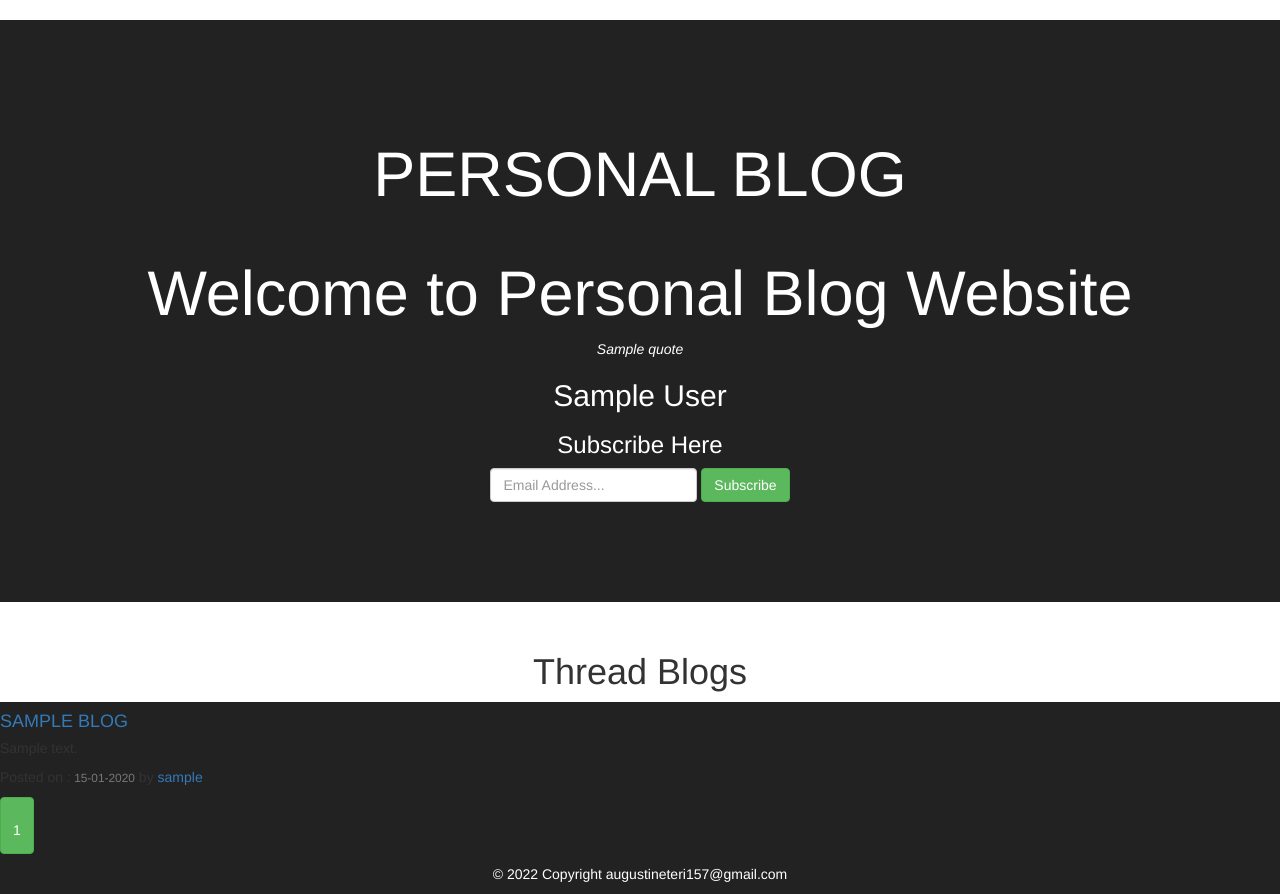
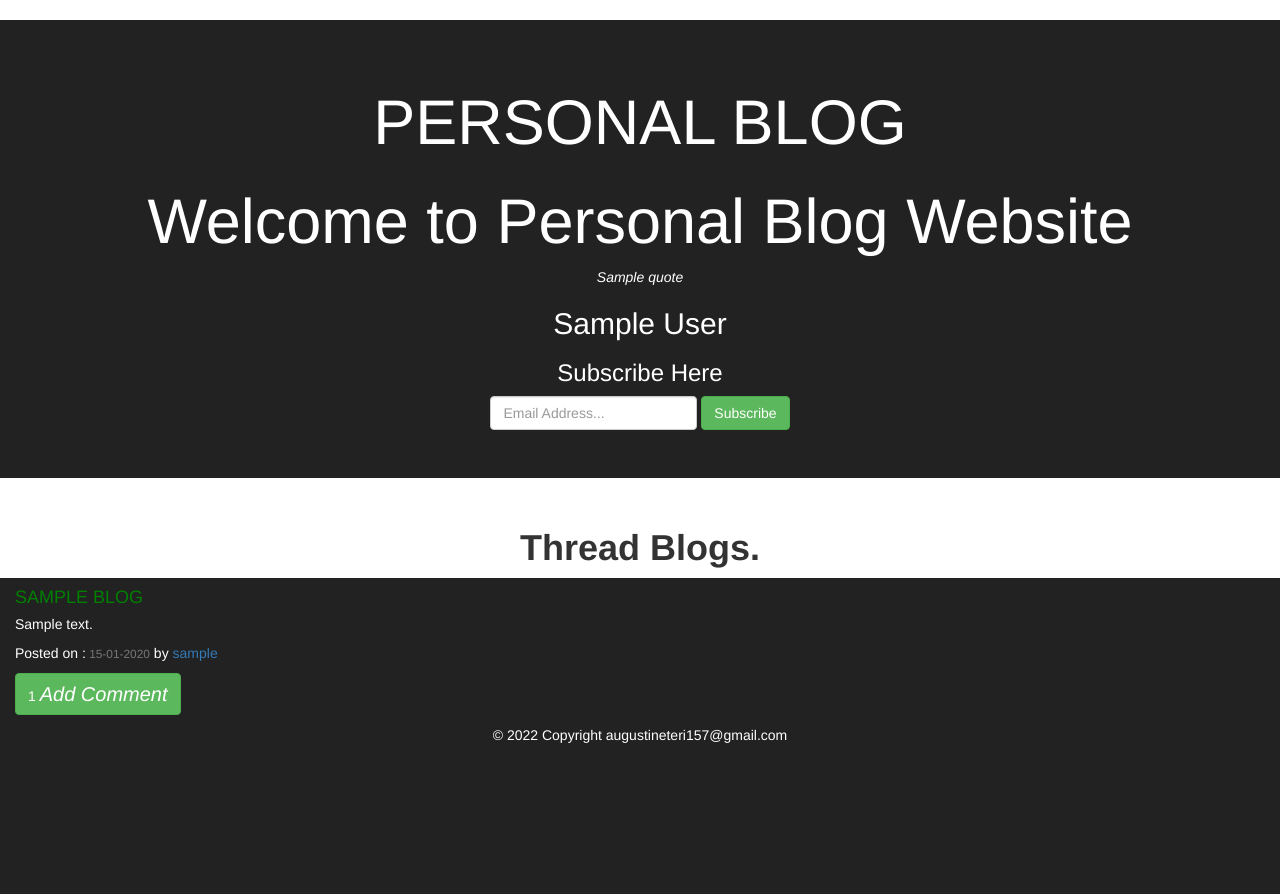
Before and after one commit to Teri11/Personal-Blog, a Flask app: template app/templates/index.html in a window 1280 px wide. Shown: the part 52-946 px from the top of the page. After the commit the page ends 795 px from the top, so only its background shows below. Run offline with Flask 2, Linux system fonts and the light colour scheme; the template is opened without the code that fills it: most values are stand-ins (such as "Sample title", 1, 10 or a date in 2020); data that the repository does not hold is empty; some libraries are stand-ins or nearby versions.

Commit message:
added color to headers

```diff
--- a/app/templates/index.html
+++ b/app/templates/index.html
@@ -3,9 +3,9 @@
 
 <!-- Content block -->
 {%block content%}
-<div class="jumbotron text-center" style="background-color: rgb(34,34,34); color: #fff; padding: 100px 25px;">
+<div class="jumbotron text-center" style="background-color: rgb(34,34,34); color: #fff;">
   <h1>PERSONAL BLOG</h1>
-  <div class="container" style="padding-bottom: 20px;">
+  <div class="container";>
 
   </div>
 
@@ -31,18 +31,18 @@
   </div>
 </div>
 <div class="row" id="blogsContainer">
-  <h1 style="text-align:center" >Thread Blogs</h1>
+  <h1 style="text-align:center" ><strong>Thread Blogs.</strong></h1>
 
 
 
   {% for blog in blogs %}
-  <div class="col-lg-3 col-md-4 col-sm-6 col-xs-12 all-blogs">
-    <div class="">
-      <h4><a href="{{url_for('main.blog',id = blog.id)}}">{{blog.title | upper}}</a></h4>
-      <h5>{{blog.description}}</h5>
-      <p>Posted on :<small class="text-muted mr-2"> {{blog.time.strftime('%d-%m-%Y')}}</small> by <a
+  <div class="col-lg-3 col-md-4 col-sm-6  all-blogs">
+    <div class="container">
+      <h4><a style="color:green" href="{{url_for('main.blog',id = blog.id)}}">{{blog.title | upper}}</a></h4>
+      <h5 style="color:#fff">{{blog.description}}</h5>
+      <p style="color:#fff">Posted on :<small class="text-muted mr-2"> {{blog.time.strftime('%d-%m-%Y')}}</small> by <a
         href="user/{{blog.user.username}}">{{blog.user.username}}</a></p>
-      <p> <a class="btn btn-success" href="{{url_for('main.blog',id = blog.id)}}">{{blog.comment.count()}} <i class="far fa-comments"  style='font-size:30px;'></i></a></p>
+      <p> <a class="btn btn-success" href="{{url_for('main.blog',id = blog.id)}}">{{blog.comment.count()}} <i style='font-size:20px;'>Add Comment</i></a></p>
 
     </div>
   </div>
@@ -52,6 +52,9 @@
 
 
   <!-- Copyright -->
+  <div class="container-fluid">
+
+
   <div class="text-center p-4" style="background-color:  rgb(34,34,34);">
     <div class="container-fluid">
   <footer class="text-center text-white" style="background-color: rgb(34,34,34);">
@@ -95,5 +98,6 @@
 </footer>
 
 </div>
+</div>
 <!-- End of .container -->
 {%endblock%}
```
